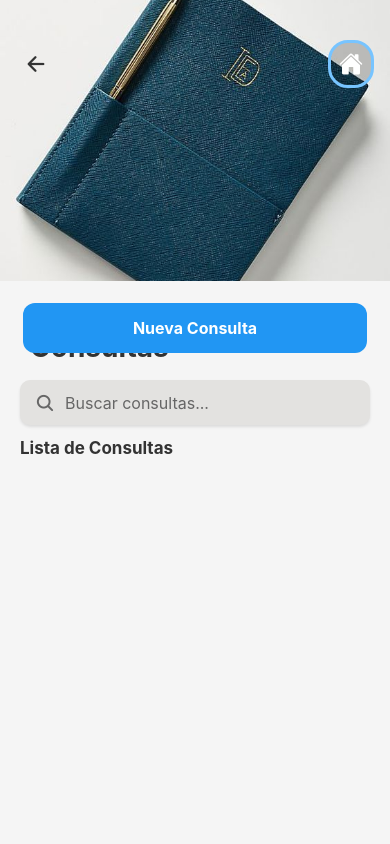
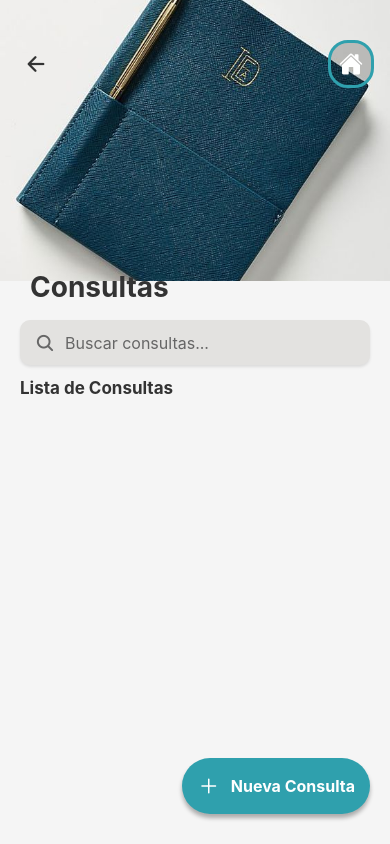
Before and after one commit to RTash22/app-dentist, a React Native app: screen /ConsultasScreen in a window 390 px wide. Built offline with nearby package versions, Linux system fonts and the light colour scheme.

Commit message:
feat: update navigation to HomeScreen and enhance UI in Consultas and Home screens

```diff
--- a/App.js
+++ b/App.js
@@ -21,7 +21,7 @@ export default function App() {
             name='ConsultasScreen'
             component={ConsultasScreen}
             options={{
-              headerShown: false  // Esto ocultará la barra de navegación superior
+              headerShown: false
             }}
           />
           <Stack.Screen
--- a/Screens/CalendarScreen.js
+++ b/Screens/CalendarScreen.js
@@ -67,7 +67,7 @@ export function CalendarScreen({ navigation }) {
 
         <TouchableOpacity
           style={styles.headerButton}
-          onPress={() => navigation.navigate('Min')}
+          onPress={() => navigation.navigate('HomeScreen')}
         >
           <Ionicons name="home" size={24} color="#333333" />
         </TouchableOpacity>
--- a/Screens/ConsultasScreen.js
+++ b/Screens/ConsultasScreen.js
@@ -169,7 +169,7 @@ export function ConsultasScreen() {
 
           <TouchableOpacity
             style={[styles.headerButton, styles.homeButton]}
-            onPress={() => navigation.navigate('Min')}
+            onPress={() => navigation.navigate('HomeScreen')}
           >
             <Ionicons name="home" size={24} color="#fff" />
           </TouchableOpacity>
@@ -195,18 +195,29 @@ export function ConsultasScreen() {
       <Text style={styles.sectionTitle}>Lista de Consultas</Text>
 
       <TouchableOpacity
-        style={styles.addButton}
+        style={styles.fabButton}
         onPress={() => {
-          resetForm();
+          setEditingAppointment(null);
+          setFormData({
+            id: '',
+            patientId: '',
+            patientName: '',
+            date: new Date(),
+            description: '',
+          });
           setModalVisible(true);
         }}
       >
-        <Text style={styles.addButtonText}>Nueva Consulta</Text>
+        <Ionicons name="add" size={24} color="white" />
+        <Text style={styles.fabButtonText}>Nueva Consulta</Text>
       </TouchableOpacity>
 
+      <View style={styles.listContainer}>
         <FlatList
           data={appointments}
           keyExtractor={(item) => item.id}
+          contentContainerStyle={styles.appointmentsList}
+          bounces={false} // Prevents bouncing at the top
           renderItem={({ item }) => (
             <View style={styles.appointmentCard}>
               <View style={styles.appointmentInfo}>
@@ -232,6 +243,7 @@ export function ConsultasScreen() {
             </View>
           )}
         />
+      </View>
 
       <Modal
         animationType="slide"
@@ -402,14 +414,14 @@ const styles = StyleSheet.create({
     marginBottom: 5,
   },
   greeting: {
-    top: 240,
+    top: 180, // Changed from 240 to 180
     fontSize: 28,
     fontWeight: 'bold',
     color: '#333',
   },
   searchContainer: {
     position: 'absolute',
-    top: 380,
+    top: 320,
     left: 20,
     right: 20,
     flexDirection: 'row',
@@ -425,6 +437,7 @@ const styles = StyleSheet.create({
     },
     shadowOpacity: 0.1,
     shadowRadius: 3,
+    zIndex: 2, // Asegura que el buscador esté siempre visible
   },
   searchIcon: {
     marginRight: 10,
@@ -437,12 +450,13 @@ const styles = StyleSheet.create({
   },
   sectionTitle: {
     position: 'absolute',
-    top: 418,
+    top: 358,
     left: 20,
     fontSize: 17,
     fontWeight: 'bold',
     color: '#333',
     marginTop: 20,
+    zIndex: 2, // Asegura que el texto esté siempre visible
   },
   addButton: {
     top: 22,
@@ -459,12 +473,10 @@ const styles = StyleSheet.create({
     fontWeight: 'bold',
   },
   appointmentCard: {
-    top: 160,
     backgroundColor: 'white',
     padding: 16,
     borderRadius: 8,
     marginBottom: 12,
-    marginHorizontal: 20,
     elevation: 2,
   },
   appointmentInfo: {
@@ -806,11 +818,48 @@ const styles = StyleSheet.create({
     borderRadius: 20,
     padding: 8,
     borderWidth: 3.5,
-    borderColor: '#77C4FF',
+    borderColor: '#2FA0AD',
     elevation: 0,
     shadowColor: 'transparent',
     shadowOffset: null,
     shadowOpacity: 0,
     shadowRadius: 0,
   },
+  fabButton: {
+    position: 'absolute',
+    right: 20,
+    bottom: 30,
+    backgroundColor: '#2FA0AD',
+    borderRadius: 30,
+    padding: 15,
+    flexDirection: 'row',
+    alignItems: 'center',
+    elevation: 8,
+    zIndex: 9999,
+    shadowColor: '#000',
+    shadowOffset: {
+      width: 0,
+      height: 4,
+    },
+    shadowOpacity: 0.30,
+    shadowRadius: 4.65,
+  },
+  fabButtonText: {
+    color: 'white',
+    marginLeft: 10,
+    fontSize: 16,
+    fontWeight: 'bold',
+  },
+  appointmentsList: {
+    paddingHorizontal: 20,
+    paddingBottom: 100, // Espacio para el FAB button
+  },
+  listContainer: {
+    position: 'absolute',
+    top: 420, // Alineado con el texto "Lista de Consultas"
+    left: 0,
+    right: 0,
+    bottom: 0,
+    backgroundColor: '#f5f5f5',
+  },
 });
--- a/Screens/HomeScreen.js
+++ b/Screens/HomeScreen.js
@@ -1,6 +1,6 @@
 // filepath: d:\React\app-dentist\Screens\HomeScreen.js
 import React, { useState, useMemo } from 'react';
-import { View, Text, StyleSheet, TextInput, TouchableOpacity, FlatList } from 'react-native';
+import { View, Text, StyleSheet, TextInput, TouchableOpacity, FlatList, Platform, KeyboardAvoidingView, Keyboard } from 'react-native';
 import { Ionicons } from '@expo/vector-icons';
 import { useNavigation } from '@react-navigation/native';
 import { LinearGradient } from 'expo-linear-gradient';
@@ -68,6 +68,12 @@ export function HomeScreen() {
           value={searchQuery}
           onChangeText={setSearchQuery}
           placeholderTextColor="#666"
+          keyboardShouldPersistTaps="handled"
+          keyboardType="default"
+          onFocus={() => {
+            // Manually dismiss keyboard when search is focused
+            Keyboard.dismiss();
+          }}
         />
       </View>
 
@@ -86,7 +92,7 @@ export function HomeScreen() {
         ))}
       </View>
 
-      <View style={styles.appointmentsContainer}>
+      <View style={styles.fixedAppointmentsContainer}>
         <Text style={styles.appointmentsTitle}>Próximas Citas</Text>
         <FlatList
           data={upcomingAppointments}
@@ -122,6 +128,7 @@ const styles = StyleSheet.create({
     justifyContent: 'center',
     alignItems: 'center',
     backgroundColor: '#f5f5f5',
+    paddingBottom: 150, // Add padding to account for fixed appointments container
   },
   headerGradient: {
     position: 'absolute',
@@ -175,6 +182,7 @@ const styles = StyleSheet.create({
     height: 45,
     fontSize: 16,
     color: '#333',
+    paddingVertical: Platform.OS === 'ios' ? 12 : 8,
   },
   sectionTitle: {
     position: 'absolute',
@@ -222,12 +230,19 @@ const styles = StyleSheet.create({
     color: '#333',
     fontWeight: '500',
   },
-  appointmentsContainer: {
+  fixedAppointmentsContainer: {
     position: 'absolute',
-    bottom: 90,
-    left: 20,
-    right: 20,
-    height: 120,
+    bottom: 0,
+    left: 0,
+    right: 0,
+    height: 150,
+    paddingHorizontal: 20,
+    paddingBottom: 20,
+    backgroundColor: '#f5f5f5',
+    borderTopWidth: 1,
+    borderTopColor: '#e0e0e0',
+    zIndex: 999999, // Increased zIndex
+    elevation: 999999, // Increased elevation
   },
   appointmentsTitle: {
     fontSize: 17,
```
Lines whose indentation alone changed are shown as unchanged.
